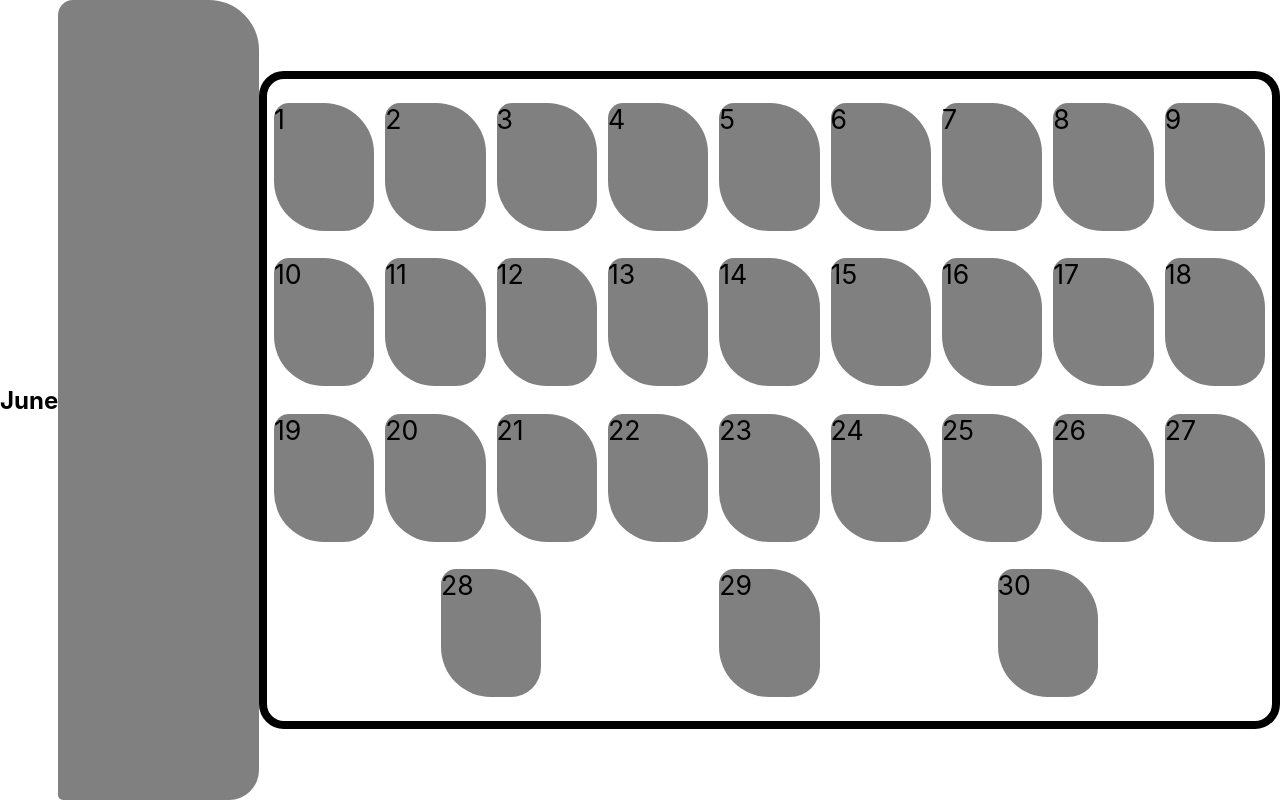
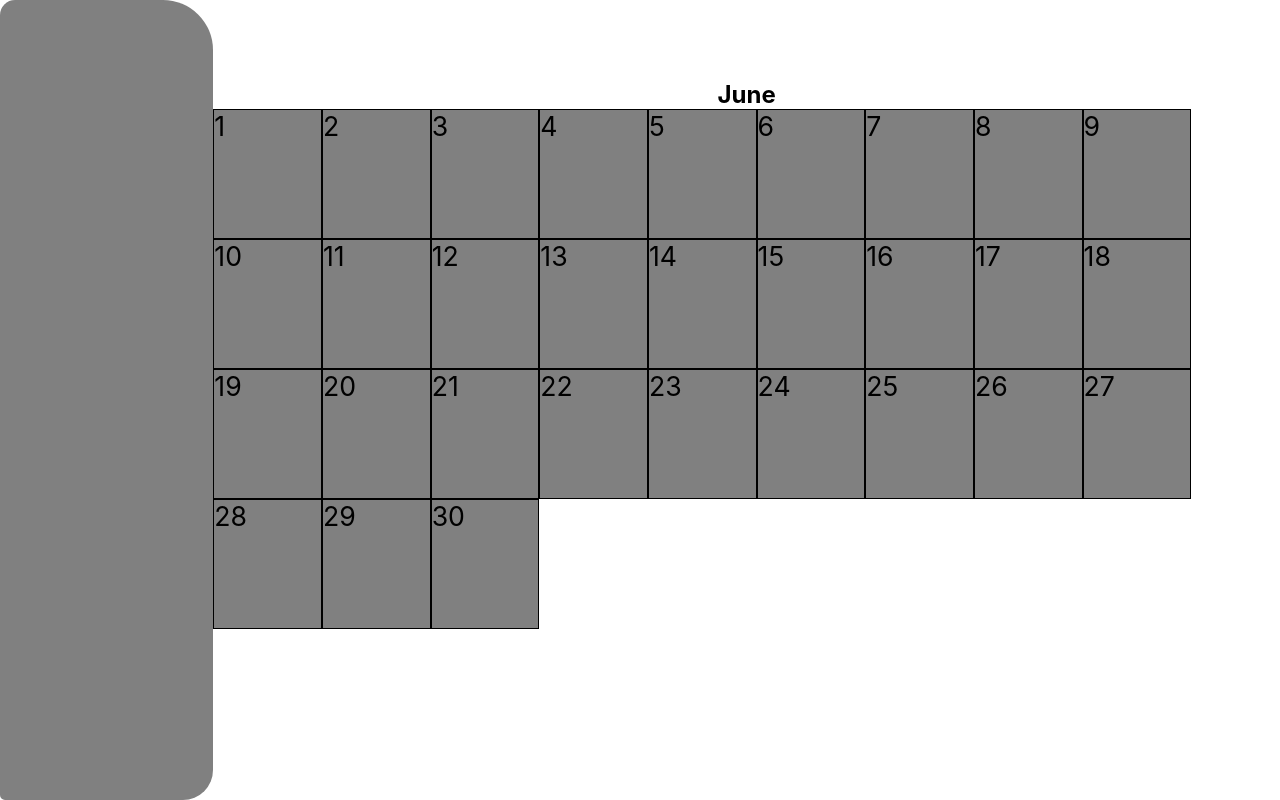
Before and after one commit to Andrewhli06/calendarApp, a React (Create React App) app in the folder calendarapp/: page / in a window 1280 px wide. Built offline with nearby package versions, Linux system fonts and the light colour scheme.

Commit message:
made it look a bit nicer

```diff
--- a/calendarapp/src/components/Flexbox.js
+++ b/calendarapp/src/components/Flexbox.js
@@ -29,9 +29,9 @@ function Taskbar() {
     return (
         <div>
             <div className= "taskBody">
-                <div className="whatMonth">{currentMonthName}</div>
                 <div className= "taskbar"></div>
              <div className="calBody">
+                <div className="whatMonth">{currentMonthName}</div>
                 {days.map((day) => (
                     <div key={day} className="calendar">
                         {day}
--- a/calendarapp/src/components/Taskbar.css
+++ b/calendarapp/src/components/Taskbar.css
@@ -13,4 +13,5 @@
     background-color: grey;
     height: 100%;
     width: 20%;
+    max-width: 250%;
 }
--- a/calendarapp/src/components/calendar.css
+++ b/calendarapp/src/components/calendar.css
@@ -1,31 +1,31 @@
 .calBody {
-    border-radius: 25px;;
     display: flex;
     flex-direction: row;
     height: 80vh;
     width: 100%;
-    border: 8px solid black;
     flex-wrap: wrap;
-    justify-content: space-evenly;
-    align-content: space-evenly;
-    gap: 5px;
-    padding: 1px;
+    justify-content: flex-start;
+    align-content: flex-start;
 }
 
 .calendar {
-    border-radius: 15px 50px 30px;
+    border: 1px solid black;
     background-color: grey;
     height: 20%;
     width: 10%;
     font-size: 20pt;
 }
 
+.calEvents {
+    text-align: center;
+    font-size: 1.5rem;
+    width: 100%;
+}
+
 .whatMonth {
     color: black;
-    display: flex;
-    flex-direction: column;
-    justify-content: center;
-    align-items: center;
+    text-align: center;
+    width: 100%;
     font-size: 1.5rem;
     font-weight: bold;
 }
```
